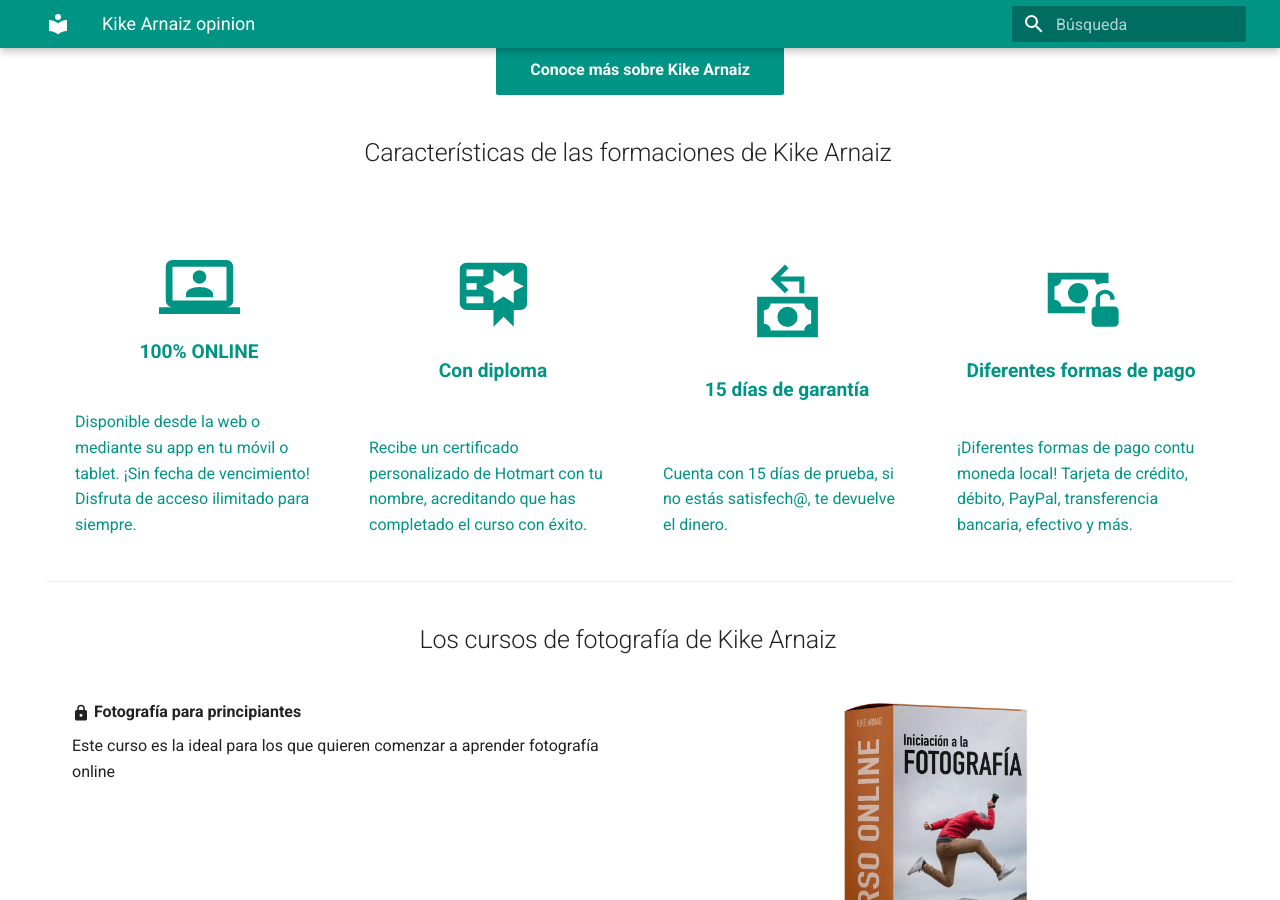
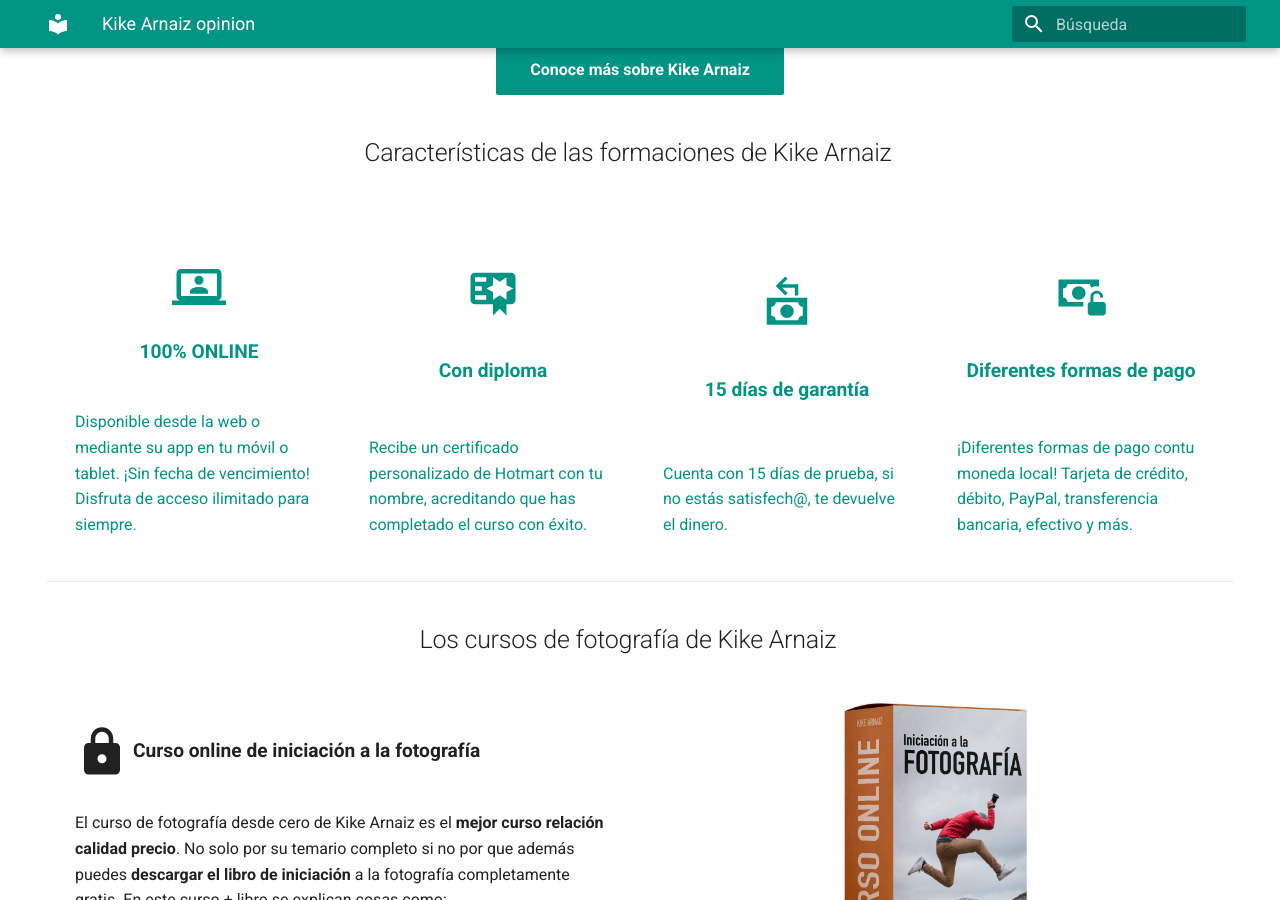
Before and after one commit to CSantosM/photo-affiliate, an MkDocs documentation site: the page built from docs/index.md, in a window 1280 px wide and 900 px high, scrolled down 1300 px. Built offline with MkDocs 1.6.1 and Material for MkDocs 9.7.7, drawn with Linux system fonts in a browser that asks for light colours; emoji names are drawn with the system emoji font; some of the changed text lies outside the part shown.

Commit message:
Updated styles

```diff
--- a/docs/index.md
+++ b/docs/index.md
@@ -29,9 +29,14 @@
 
 <div class="grid cards no-border no-shadow courses-list" markdown>
 
--	:material-lock:{.feature-icon .middle } __Fotografía para principiantes__
+-	:material-lock:{.feature-icon .middle } __Curso online de iniciación a la fotografía__{.feature-name}
 
-	Este curso es la ideal para los que quieren comenzar a aprender fotografía online
+	El curso de fotografía desde cero de Kike Arnaiz es el **mejor curso relación calidad precio**. No solo por su temario completo si no por que además puedes **descargar el libro de iniciación** a la fotografía completamente gratis.
+	En este curso + libro se explican cosas como:
+
+	- **Elección de Equipo Fotográfico**
+	- **Modos de Disparo, Enfoque y Medición**
+	- y mucho más ...
 
 ![curso fotografia desde cero](../../assets/images/curso_iniciacion.jpg){ loading=lazy .round-corners .md-img}
 
@@ -42,8 +47,6 @@
 [Ver opinion](./curso-fotografia-desde-cero.md){ .center-align .md-button }
 </div>
 
-Además, en este nivel puedes acceder a un libro gatuito para poder conocer los
-
 
 --8<-- "shared/download-free-book.md"
 
@@ -53,7 +56,7 @@
 <!-- COMPOSICIÓN A LA FOTOGRAFIA -->
 <div class="grid cards no-border no-shadow" markdown>
 
--	:material-lock:{ .ov-call-commercial-icon .middle } __Curso composición a la fotografía__
+-	:material-lock:{ .feature-icon .middle } __Curso composición a la fotografía__{.feature-name}
 
 	Bla bla bla
 
@@ -74,7 +77,7 @@
 <!-- FOTOGRAFIA DE RETRATO -->
 <div class="grid cards no-border no-shadow" markdown>
 
--	:material-lock:{ .ov-call-commercial-icon .middle } __Curso fotografía de retrato__{ .ov-call-commercial-card-title }
+-	:material-lock:{ .feature-icon .middle } __Curso fotografía de retrato__{ .feature-name }
 
 	Bla bla bla
 
@@ -93,7 +96,7 @@
 <!-- RETOQUE FOTOGRÁFICO -->
 <div class="grid cards no-border no-shadow" markdown>
 
--	:material-lock:{ .ov-call-commercial-icon .middle } __Curso retoque fotográfico__{ .ov-call-commercial-card-title }
+-	:material-lock:{ .feature-icon .middle } __Curso retoque fotográfico__{ .feature-name }
 
 	Bla bla bla
 
@@ -114,7 +117,7 @@
 <!-- PACK FOTOGRÁFICO -->
 <div class="grid cards no-border no-shadow" markdown>
 
--	:material-lock:{ .ov-call-commercial-icon .middle } __Pack iniciacion + retoque + composición__
+-	:material-lock:{ .feature-icon .middle } __Pack iniciacion + retoque + composición__{.feature-name}
 
 	Bla bla bla
 
--- a/docs/stylesheets/home.css
+++ b/docs/stylesheets/home.css
@@ -64,38 +64,38 @@
 }
 
 @media (max-width: 959px) {
-	.feature-cards .grid.cards.two-columns {
+	.grid.cards.two-columns {
 		grid-template-columns: repeat(auto-fit, minmax(min(100%, 16rem), 1fr));
 	}
 }
 
-.feature-cards .grid.cards > ul > li {
+.grid.cards > ul > li {
 	border: solid transparent !important;
 	/* margin: 0.5rem 0.9rem !important;
 	padding: 0.9rem !important; */
 }
 
-.feature-cards .grid.cards > ul > li:hover {
+.grid.cards > ul > li:hover {
 	box-shadow: none !important;
 }
 
-.feature-cards .grid.cards > ul > li:focus-within {
+.grid.cards > ul > li:focus-within {
 	box-shadow: none !important;
 }
 
-.feature-cards .grid.cards > ul > li > p:first-child {
+.grid.cards > ul > li > p:first-child {
 	display: contents;
 	/* align-items: center; */
 }
 
-.feature-cards .grid.cards > ul > li .feature-icon {
-	font-size: 4.5em;
+.grid.cards > ul > li .feature-icon {
+	font-size: 3.0em;
 	height: 100px;
 	margin: auto;
 	flex-shrink: 0;
 }
 
-.feature-cards .grid.cards > ul > li .feature-name {
+ .grid.cards > ul > li .feature-name {
 	font-size: 1.2em;
 	margin: auto;
 	text-align: center;
```
